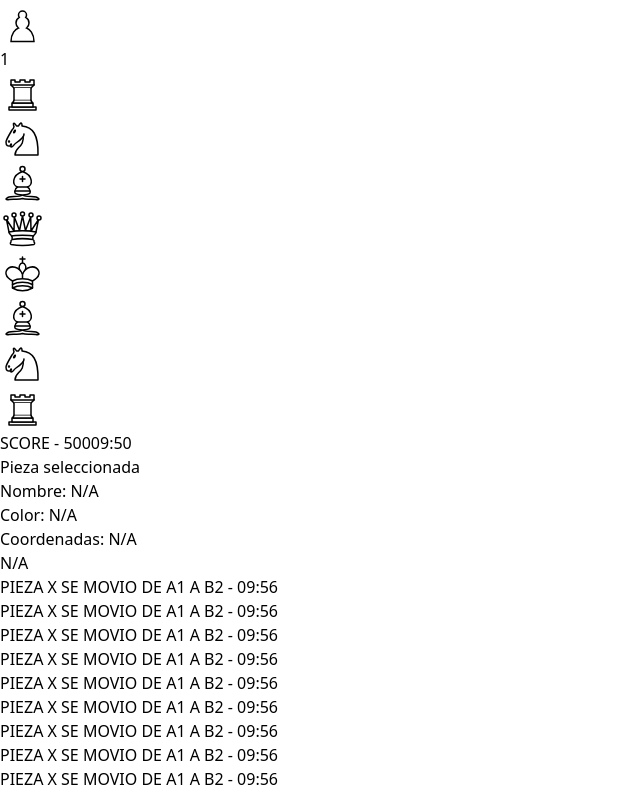
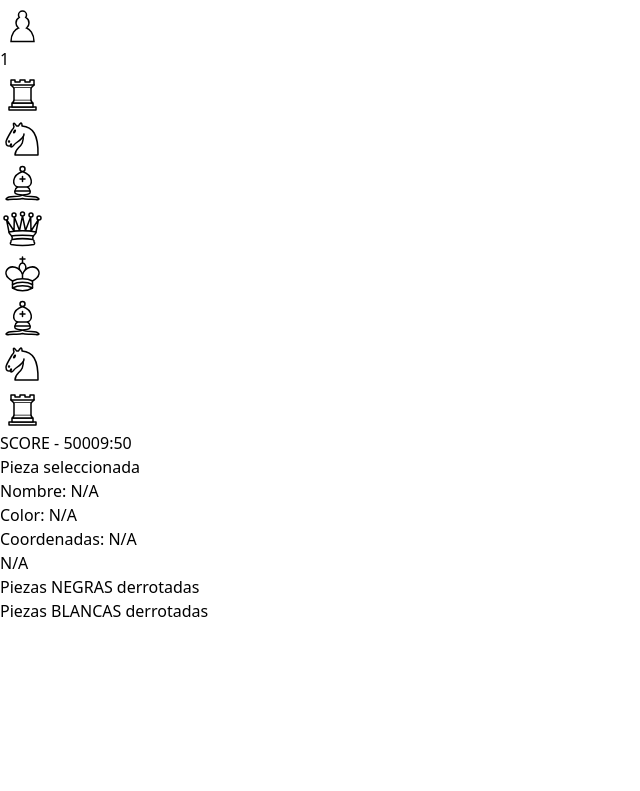
Before and after one commit to edgarguitarist/chess-vite, a React (Vite) app: page / in a window 1280 px wide. Shown: the part 1558-2349 px from the top of the page, without its empty margins (0-640 px from the left). After the commit the page ends 2181 px from the top, so only its background shows below. Built offline with nearby package versions, Linux system fonts and the light colour scheme.

Commit message:
fix: defeated pieces style

```diff
--- a/src/components/DefeatedPieces.tsx
+++ b/src/components/DefeatedPieces.tsx
@@ -9,11 +9,14 @@ export default function DefeatedPieces({
   storedDefeatedPieces: Piece[];
   color: TURNS;
 }>) {
-
   return (
-    <div className="p-5 border-2 rounded border-black ">
-      <span className="text-2xl block text-center font-semibold">Piezas {color} derrotadas</span>
-      <div className="grid grid-cols-8 pt-5">
+    <div className="border-2 rounded border-black ">
+      <div>
+        <span className="text-2xl p-2 block text-center font-semibold bg-slate-800 text-white">
+          Piezas {color} derrotadas
+        </span>
+      </div>
+      <div className="grid grid-cols-8 py-4 px-3 place-items-center">
         {storedDefeatedPieces.map((piece, index) => (
           <div key={index}>{PIECES[piece.name]}</div>
         ))}
--- a/src/components/PiecesInfo.tsx
+++ b/src/components/PiecesInfo.tsx
@@ -1,12 +1,24 @@
 import React from "react";
 import SelectedPiece from "./SelectedPiece";
-import GameHistory from "./GameHistory";
+import DefeatedPieces from "./DefeatedPieces";
+import { useBoardStore } from "../store/BoardStore";
+import { TURNS } from "../types/Piece";
 
 export default function PiecesInfo() {
+  const { blackDefeatedPieces, whiteDefeatedPieces } = useBoardStore() as any;
   return (
-    <div className="grid grid-rows-2 gap-5 game-info p-5 ">
+    <div className="grid grid-rows-2 gap-5 grid-max-content p-5 ">
       <SelectedPiece />
-      <GameHistory />
+      <div className="grid grid-rows-2 gap-5">
+        <DefeatedPieces
+          color={TURNS.BLACK}
+          storedDefeatedPieces={blackDefeatedPieces}
+        ></DefeatedPieces>
+        <DefeatedPieces
+          color={TURNS.WHITE}
+          storedDefeatedPieces={whiteDefeatedPieces}
+        ></DefeatedPieces>
+      </div>
     </div>
   );
 }
--- a/src/index.css
+++ b/src/index.css
@@ -3,9 +3,13 @@
 @tailwind utilities;
 
 .cols-board {
-    grid-template-columns: 24px repeat(8, 48px);
+  grid-template-columns: 24px repeat(8, 48px);
 }
 
-.game-info {
-    grid-template-rows:max-content;
+.grid-max-content {
+  grid-template-rows: max-content;
 }
+
+.grid-piece-info {
+  grid-template-columns: 73% 27%;
+}
```
